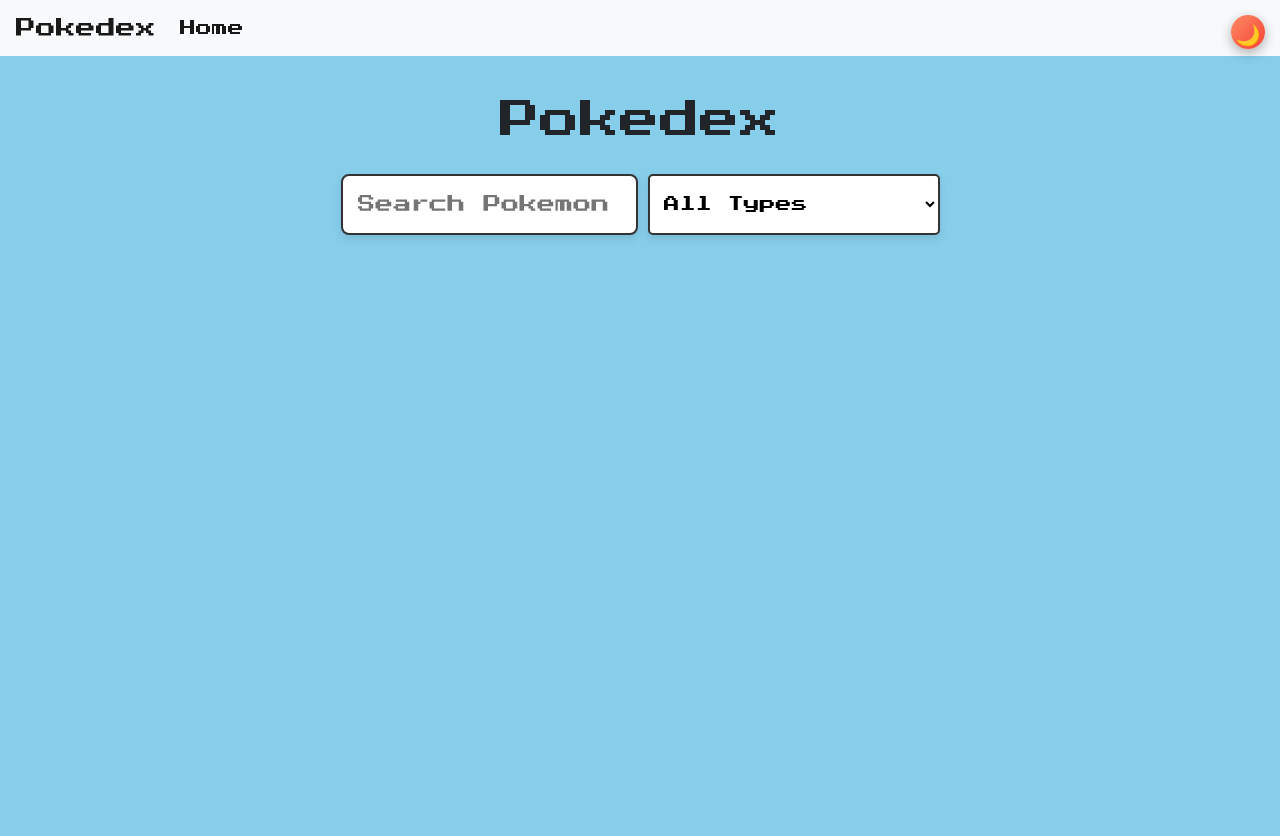
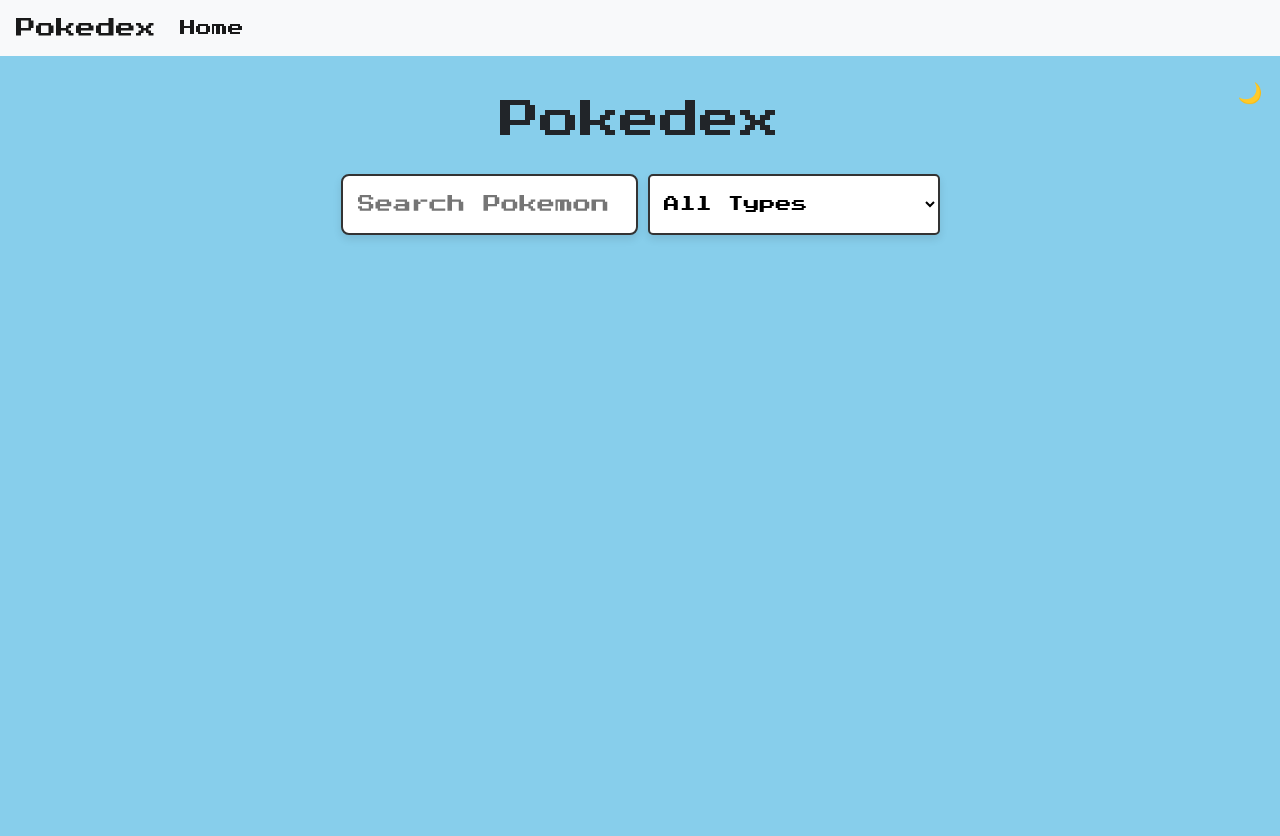
Before and after one commit to Kyler-barber/Pokedex, a plain HTML site: page index.html in a window 1280 px wide. Shown: the top 836 px of the page. Drawn offline with nearby package versions, Linux system fonts and the light colour scheme; no server answers; a web font is replaced by a local one.

Commit message:
Update styles/css
1. Centered close button in modal.
2. Changed dark mode toggle button to expand when hovering and to stay in one spot on the page.

```diff
--- a/css/styles.css
+++ b/css/styles.css
@@ -37,28 +37,26 @@
   border-color: orange;
 }
 
-/* Light & Dark mode toggle button */
 .toggle-container {
-  position: fixed;
-  top: 10px;
-  right: 10px;
+  position: absolute;
+  top: 90px;
+  right: 30px;
   z-index: 1000;
-  width: auto;
-  display: flex;
-  justify-content: center;
-  padding: 5px;
+  padding: 0;
 }
 
-/* Light & Dark mode toggle button */
 .dark-mode-button {
-  padding: 17px;
-  background: linear-gradient(135deg, #ff8a65, #f44336);
+  background: none;
   border: none;
-  border-radius: 50%;
+  box-shadow: none;
+  padding: 0;
   cursor: pointer;
-  box-shadow: 0 4px 12px rgba(0, 0, 0, 0.3);
-  position: relative;
-  transition: background 0.4s ease, transform 0.3s ease, box-shadow 0.3s ease;
+  font-size: 24px;
+  display: flex;
+  align-items: center;
+  justify-content: center;
+  transition: transform 0.3s ease, box-shadow 0.3s ease;
+  transform-origin: center;
 }
 
 /* Moon icon for light mode */
@@ -75,11 +73,13 @@
 
 /* Hover effect for the button */
 .dark-mode-button:hover {
-  background: linear-gradient(135deg, #f44336, #ff7043);
-  transform: translateY(-3px);
-  box-shadow: 0 8px 15px rgba(0, 0, 0, 0.4);
-  transition: background 0.3s ease, transform 0.3s ease, box-shadow 0.3s ease;
+  background: none;
+  box-shadow: 0 4px 8px rgba(0, 0, 0, 0.3);
+  transition: box-shadow 0.3s ease;
+  transform: scale(1.50);
+  transition: transform 2s ease, box-shadow 0.3s ease;
 }
+
 
 /* When dark mode is activated, the moon icon fades out and the sun icon fades in */
 body.dark-mode .dark-mode-button::before {
@@ -218,6 +218,17 @@
   display: block;
   margin: 0 auto 20px;
 }
+
+/* Center the modal footer close button */
+.modal-footer {
+  display: flex;
+  justify-content: center;
+}
+
+.modal-footer button {
+  margin: 0 auto;
+}
+
 
 /* Stat bars container */
 .stat-bar {
```
